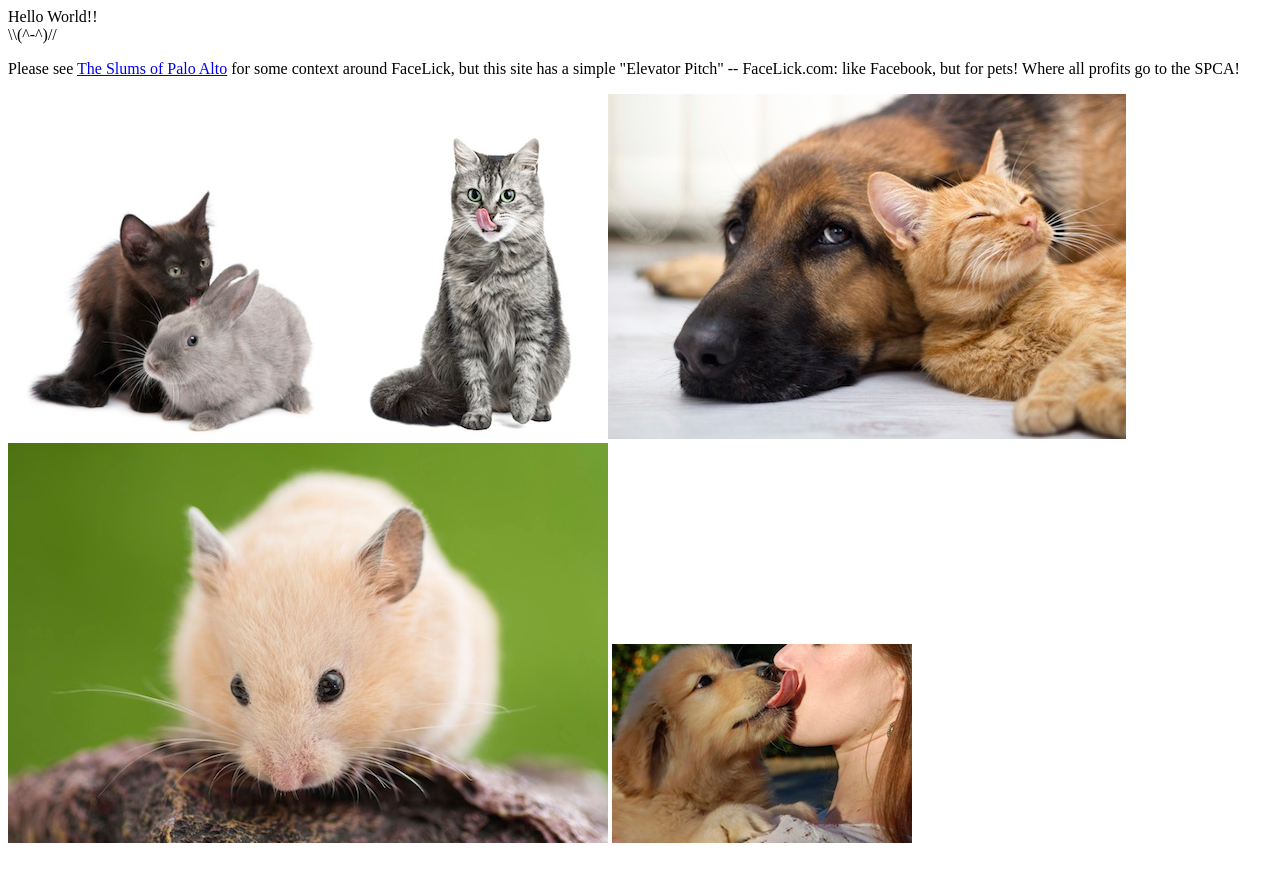
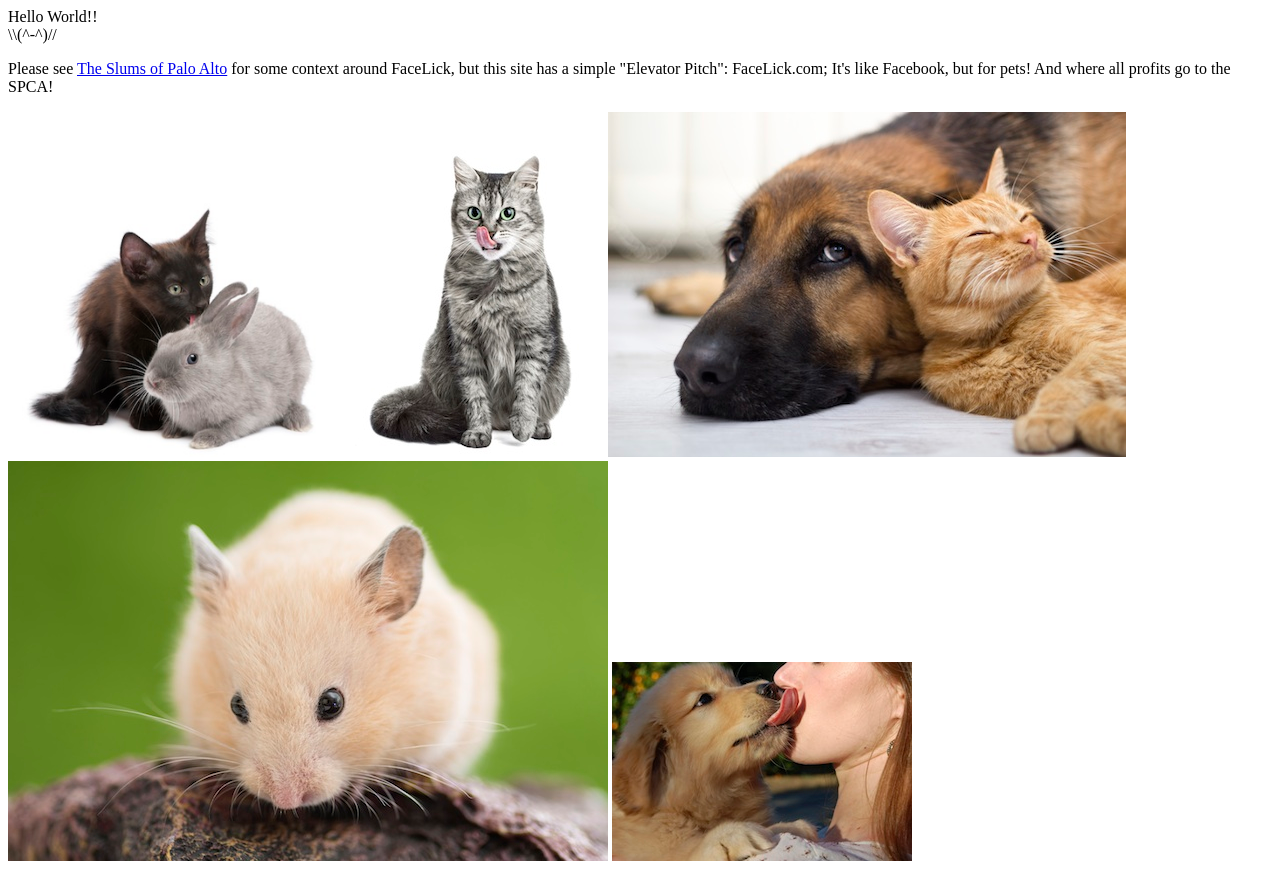
Before and after one commit to facelick/facelick.github.io, a plain HTML site: page index.html in a window 1280 px wide. Drawn offline with Linux system fonts and the light colour scheme.

Commit message:
Update index.html

```diff
--- a/index.html
+++ b/index.html
@@ -6,7 +6,7 @@
     </p>
     <p>
     Please see <a href="http://slumsofpaloalto.com/">The Slums of Palo Alto</a> for some context around FaceLick, but
-    this site has a simple "Elevator Pitch" -- FaceLick.com: like Facebook, but for pets!  Where all profits go to
+    this site has a simple "Elevator Pitch": FaceLick.com; It's like Facebook, but for pets!  And where all profits go to
     the SPCA!
     </p>
 
```
